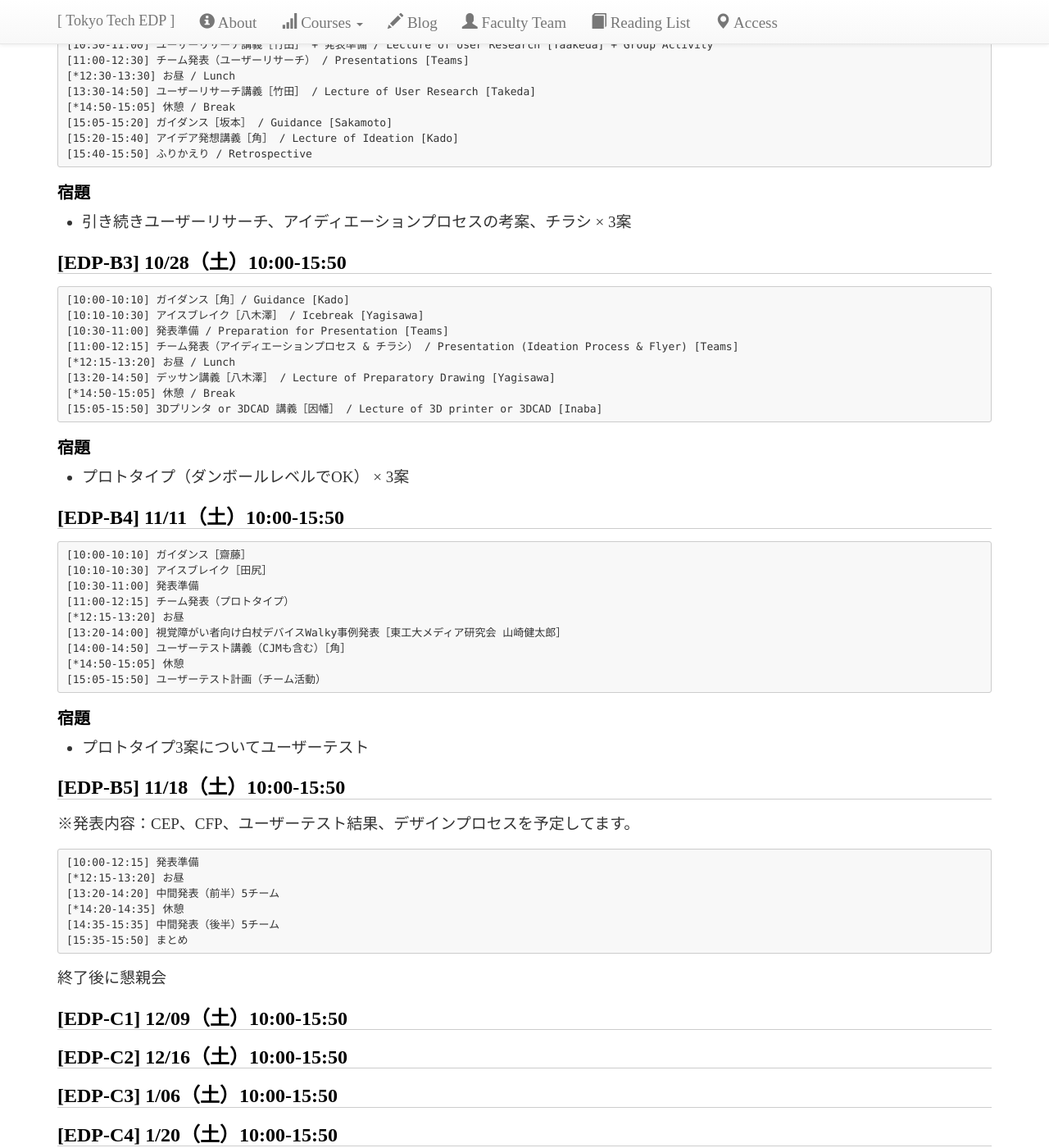
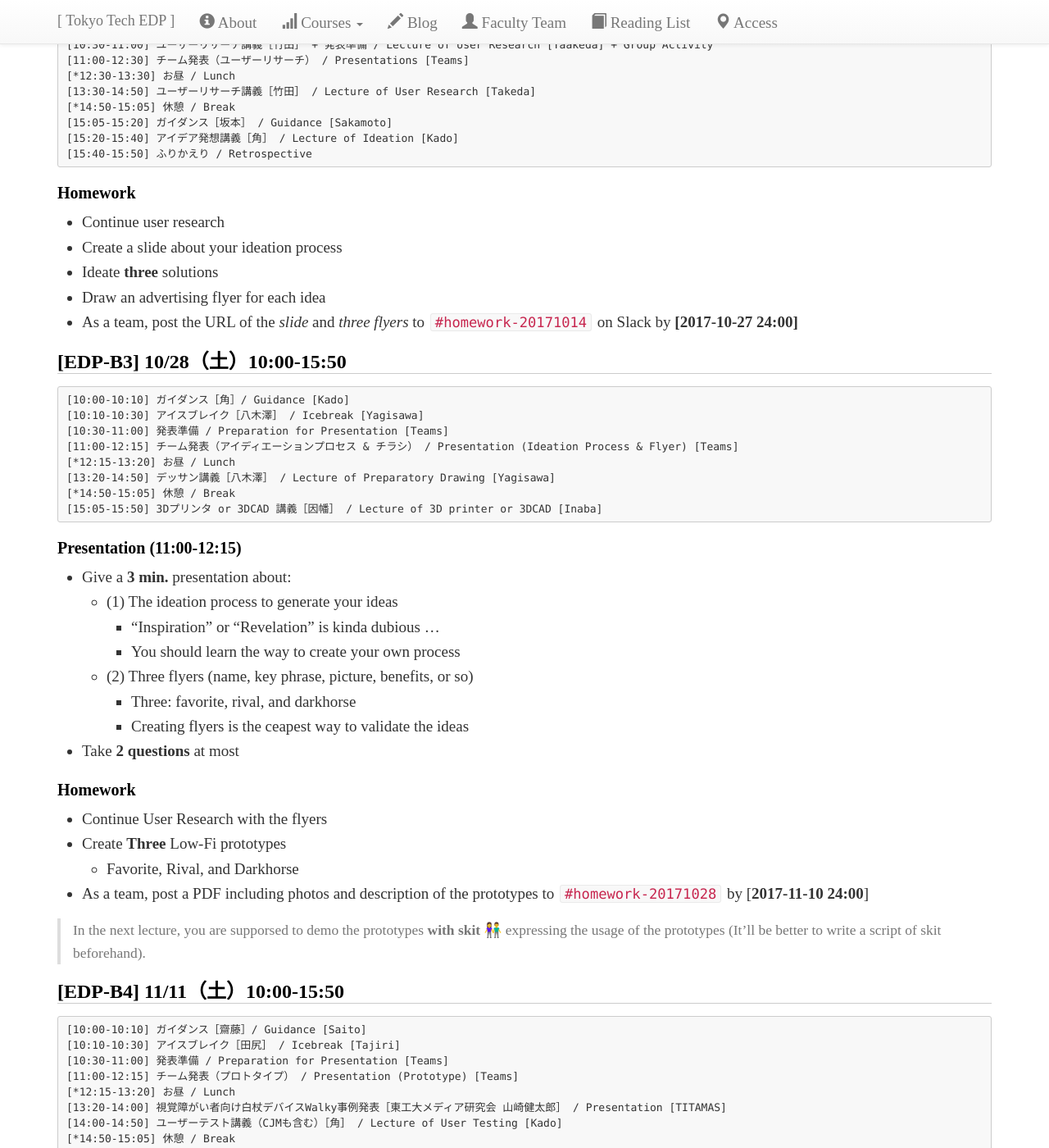
Before and after one commit to titech-edp/titech-edp.github.io, a Jekyll site: the page built from 2017-edp-bc/index.md, in a window 1280 px wide and 1400 px high, scrolled down 1590 px. Shown: the whole window at 82% size. Built offline with Jekyll 4.4.1, drawn with Linux system fonts in a browser that asks for light colours; nearby versions of some CDN libraries; emoji names are drawn with the system emoji font; library files that are not in the unit come from our copies; some of the changed text lies outside the part shown.

Commit message:
update edp-b

````diff
--- a/2017-edp-bc/index.md
+++ b/2017-edp-bc/index.md
@@ -80,9 +80,14 @@ NTTデータ、オロ、クックパッド、パナソニック、日本精工
 ```
 
 
-### 宿題
+### Homework
 
-- 引き続きユーザーリサーチ、アイディエーションプロセスの考案、チラシ × 3案
+- Continue user research
+- Create a slide about your ideation process
+- Ideate **three** solutions
+- Draw an advertising flyer for each idea
+- As a team, post the URL of the *slide* and *three flyers* to ``#homework-20171014`` on Slack by **[2017-10-27 24:00]**
+
 
 ## [EDP-B3] 10/28（土）10:00-15:50
 
@@ -97,44 +102,73 @@ NTTデータ、オロ、クックパッド、パナソニック、日本精工
 [15:05-15:50] 3Dプリンタ or 3DCAD 講義［因幡］ / Lecture of 3D printer or 3DCAD [Inaba]
 ```
 
-### 宿題
+### Presentation (11:00-12:15)
 
-- プロトタイプ（ダンボールレベルでOK） × 3案
+- Give a **3 min.** presentation about:
+	- (1) The ideation process to generate your ideas
+		- "Inspiration" or "Revelation" is kinda dubious ...
+		- You should learn the way to create your own process
+	- (2) Three flyers (name, key phrase, picture, benefits, or so)
+		- Three: favorite, rival, and darkhorse
+		- Creating flyers is the ceapest way to validate the ideas
+- Take **2 questions** at most
+
+### Homework
+
+- Continue User Research with the flyers
+- Create **Three** Low-Fi prototypes
+	- Favorite, Rival, and Darkhorse
+- As a team, post a PDF including photos and description of the prototypes to ``#homework-20171028`` by [**2017‐11‐10 24:00**]
+
+> In the next lecture, you are supporsed to demo the prototypes **with skit** :couple: expressing the usage of the prototypes (It'll be better to write a script of skit beforehand).
 
 
 ## [EDP-B4] 11/11（土）10:00-15:50
 
 ```
-[10:00-10:10] ガイダンス［齋藤］
-[10:10-10:30] アイスブレイク［田尻］
-[10:30-11:00] 発表準備
-[11:00-12:15] チーム発表（プロトタイプ）
-[*12:15-13:20] お昼
-[13:20-14:00] 視覚障がい者向け白杖デバイスWalky事例発表［東工大メディア研究会 山崎健太郎］
-[14:00-14:50] ユーザーテスト講義（CJMも含む）［角］
-[*14:50-15:05] 休憩
-[15:05-15:50] ユーザーテスト計画（チーム活動）
+[10:00-10:10] ガイダンス［齋藤］/ Guidance [Saito]
+[10:10-10:30] アイスブレイク［田尻］ / Icebreak [Tajiri]
+[10:30-11:00] 発表準備 / Preparation for Presentation [Teams]
+[11:00-12:15] チーム発表（プロトタイプ） / Presentation (Prototype) [Teams]
+[*12:15-13:20] お昼 / Lunch
+[13:20-14:00] 視覚障がい者向け白杖デバイスWalky事例発表［東工大メディア研究会 山崎健太郎］ / Presentation [TITAMAS]
+[14:00-14:50] ユーザーテスト講義（CJMも含む）［角］ / Lecture of User Testing [Kado]
+[*14:50-15:05] 休憩 / Break
+[15:05-15:50] ユーザーテスト計画（チーム活動） / Preparation for User Testing [Teams]
 ```
 
-### 宿題
+### Presentation (11:00-12:15)
 
-- プロトタイプ3案についてユーザーテスト
+- Give a **3 min.** skit about the three prototypes you've made (ideally 1 min. per a  prototype)
+- Take **2 questions** at most
 
+### Homework
+
+- user testing for the three prorotypes
 
 ## [EDP-B5] 11/18（土）10:00-15:50
 
-※発表内容：CEP、CFP、ユーザーテスト結果、デザインプロセスを予定してます。
-
 ```
-[10:00-12:15] 発表準備
-[*12:15-13:20] お昼
-[13:20-14:20] 中間発表（前半）5チーム
-[*14:20-14:35] 休憩
-[14:35-15:35] 中間発表（後半）5チーム
-[15:35-15:50] まとめ
+[10:00-12:15] 発表準備 / Preparation for Presentation [Teams]
+[*12:15-13:20] お昼 / Lunch
+[13:20-14:20] 中間発表（前半）5チーム / Presentation 1st half [Teams]
+[*14:20-14:35] 休憩 / Break
+[14:35-15:35] 中間発表（後半）5チーム / Presentation 2nd half [Teams]
+[15:35-15:50] まとめ / Summary
 ```
 
-終了後に懇親会
+終了後に懇親会を予定
+
+### Presentation
+
+<!-- ※発表内容：CEP、CFP、ユーザーテスト結果、デザインプロセスを予定してます。 -->
+
+- Give a **3 min.** pitch about your theme/target/problem/solution/differentiation/testimonial(or result of user-testing)
+- Give a **2 min.** skit with your prototype, which expresses user-experience vividly
+- Give a **3 min.** presentation including:
+  - reflections of your design process and what you've learned in EDP-B
+  - plans for further work in EDP-C
+- Take **2 questions** at most
 
 
 ## [EDP-C1] 12/09（土）10:00-15:50
````
